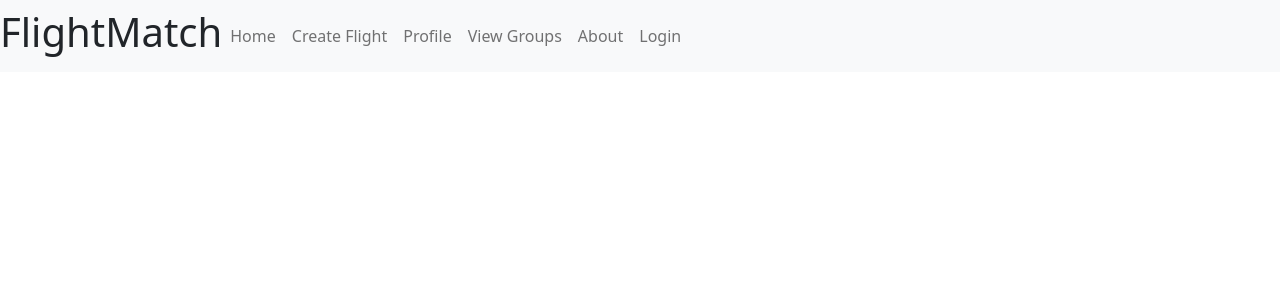
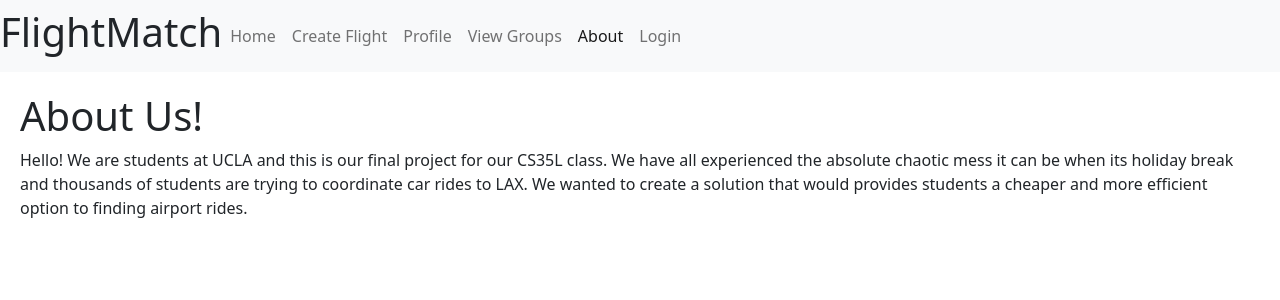
Before and after one commit to JustinePend/FlightMatch, a React (Create React App) app in the folder flightmatch/client/: page /about in a window 1280 px wide. Shown: the top 300 px of the page. Built offline with nearby package versions, Linux system fonts and the light colour scheme.

Commit message:
Created and populated an about page with basic information about the team and project.

```diff
--- a/flightmatch/client/src/App.js
+++ b/flightmatch/client/src/App.js
@@ -9,6 +9,7 @@ import RecordList from "./components/recordList";
 import Edit from "./components/edit";
 import Create from "./components/create";
 import Login from "./components/login";
+import About from "./components/about";
 
 const App = () => {
   return (
@@ -20,6 +21,7 @@ const App = () => {
         <Route path="/edit/:id" element={<Edit />} />
         <Route path="/create" element={<Create />} />
         <Route path="/login" element={<Login />} />
+        <Route path="/about" element={<About />} />
       </Routes>
       </div>
     </div>
--- /dev/null
+++ b/flightmatch/client/src/components/about.js
@@ -0,0 +1,18 @@
+import React from "react";
+
+export default function About() {
+
+  return (
+    <div>
+      <h1>About Us!</h1>
+        <body>
+          Hello! We are students at UCLA and this is our final project for our CS35L class.
+          We have all experienced the absolute chaotic mess it can be when its holiday break and
+          thousands of students are trying to coordinate car rides to LAX.
+
+          We wanted to create a solution that would provides students a cheaper and more efficient
+          option to finding airport rides.
+        </body>
+    </div>
+  );
+}
--- a/flightmatch/client/src/components/navbar.js
+++ b/flightmatch/client/src/components/navbar.js
@@ -54,7 +54,7 @@ export default function Navbar() {
               </NavLink>
             </li>
             <li className="about">
-              <NavLink className="nav-link" to="/">
+              <NavLink className="nav-link" to="/about">
                 About
               </NavLink>
             </li>
```
